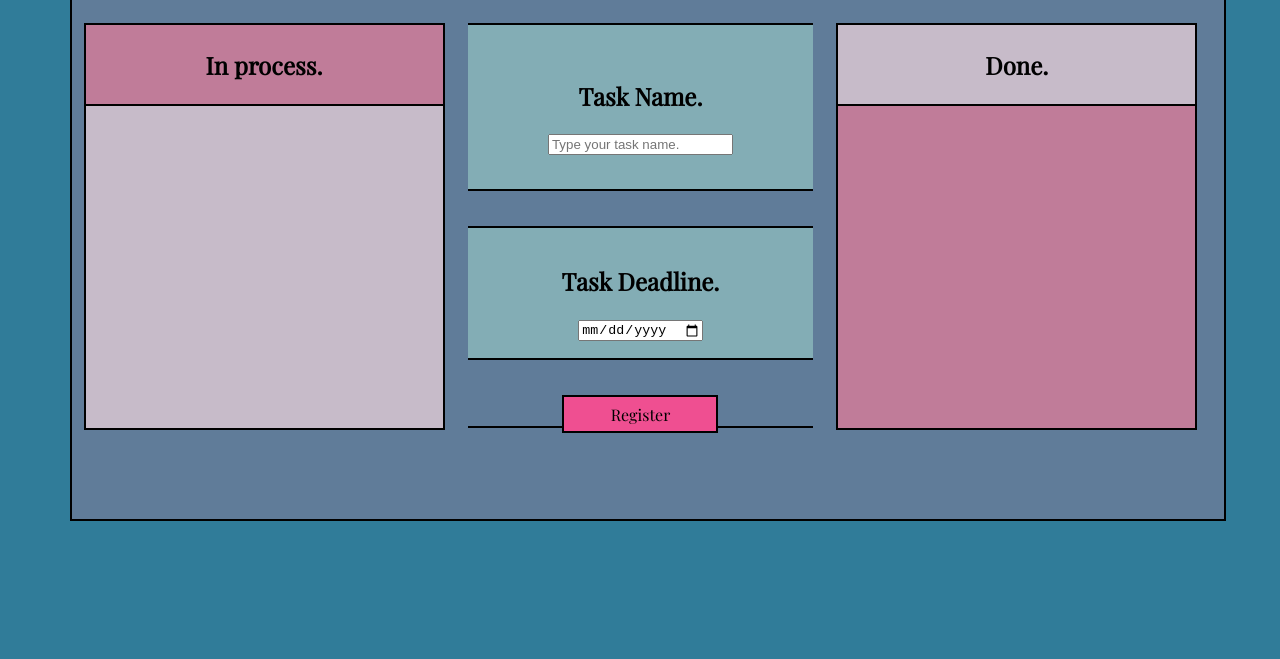
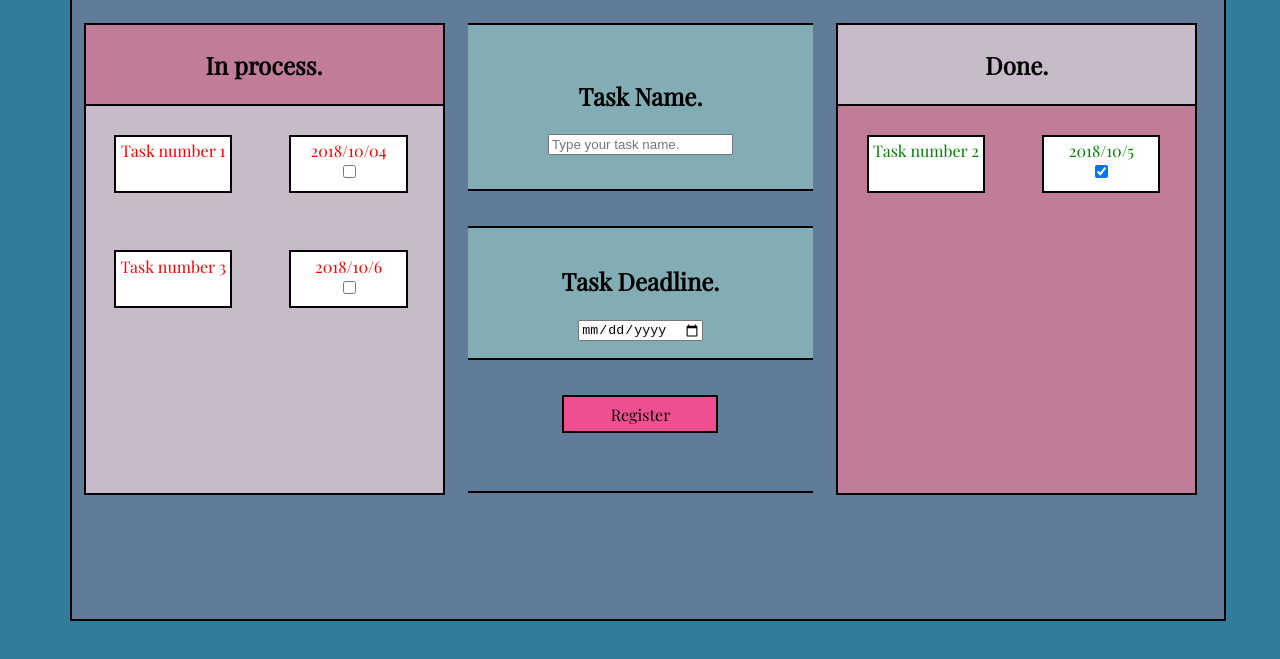
Before and after one commit to cristianfelipe94/TasksManager, a website: page TaskManagerAjax/src/index.html in a window 1280 px wide. Shown: the part 143-802 px from the top of the page. Drawn offline with nearby package versions, Linux system fonts and the light colour scheme; files whose address does not match are found by name.

Commit message:
Agrego funcionalidad a la Practica con Ajax y el Archivo JSON.

```diff
--- a/TaskManagerAjax/src/css/style.css
+++ b/TaskManagerAjax/src/css/style.css
@@ -14,7 +14,7 @@ body {
 
 .mainWrapper {
   width: 90%;
-  height: 620px;
+  height: 90%;
   border: 2px solid black;
   position: relative;
   margin: auto;
--- a/TaskManagerAjax/src/js/script.js
+++ b/TaskManagerAjax/src/js/script.js
@@ -2,15 +2,13 @@
 // Get all the elements from the DOM.
 const textNameWord = document.getElementById('taskManager');
 const dateManager = document.getElementById('dateManager');
-const incompletedNameBox = document.getElementById('taskNameIncompletedBox');
-const incompletedDateBox = document.getElementById('taskDateIncompletedBox');
-const completedBox = document.getElementById('taskCompletedBox');
 const incompletedNewRow = document.getElementById('newRowIncompletedBox');
 const completedNewRow = document.getElementById('newRowCompletedBox');
 const mainTitle = document.getElementById('mainTitle');
 const btnAction = document.getElementById('btnAction');
 
 // Create an Array.
+// Save the New Objects into this Global Array.
 const ObjectArray = [];
 
 // Main function, Upload the current value into the DOM.
@@ -43,7 +41,6 @@ function uploadTask() {
 
     // Create an Object with information in it.
     const MainArray = ({ TaskName: textNameWord.value, DateData: dateManager.value, Completed: false });
-
     // Add the Object into the Array.
     ObjectArray.push(MainArray);
     console.log(ObjectArray);
@@ -99,6 +96,7 @@ function uploadTask() {
     }
 
     checkBoxList.addEventListener('click', changeStatus);
+
   } else if (textNameWord.value === '' && !dateManager.value) {
     textNameWord.style.border = ('5px solid red');
     dateManager.style.border = ('5px solid red');
@@ -114,5 +112,118 @@ function uploadTask() {
   }
 }
 
+// dataReceived(): This event will be active as the request gets the Data from
+// the JSON.
+function dataReceived(event) {
+  const response = event.target.response;
+  for (const element of response) {
+    // Create the elements that are going to be in the DOM.
+    // Elements that are going to be Created after Event.
+    const newTaskNameList = document.createElement('ul');
+    const newTaskDateList = document.createElement('ul');
+    const newTaskNameListItem = document.createElement('li');
+    const newTaskDateListItem = document.createElement('li');
+    const checkBoxList = document.createElement('input');
+
+    // Add the Element information on the List Item.
+    newTaskNameListItem.innerText = element.TaskName;
+    newTaskDateListItem.innerText = element.DateData;
+
+    // Set Attributes to the CheckBoxes.
+    checkBoxList.setAttribute('type', 'checkbox');
+    checkBoxList.setAttribute('class', 'checkBoxStatus');
+
+    // Information that is going to be inside the DOM Elements.
+    newTaskNameList.appendChild(newTaskNameListItem);
+    newTaskDateList.appendChild(newTaskDateListItem);
+    newTaskDateList.appendChild(checkBoxList);
+
+    // Check If every element from the JSON is completed.
+    if (!element.Completed) {
+      // Set classes for the DOM Elements
+      newTaskNameList.setAttribute('class', 'incompletedBlock');
+      newTaskDateList.setAttribute('class', 'incompletedBlock');
+
+      // Include the information within the DOM Elements into the respective Lists or Rows.
+      incompletedNewRow.appendChild(newTaskNameList);
+      incompletedNewRow.appendChild(newTaskDateList);
+
+      // Apply styles to the Incompleted Rows.
+      newTaskNameList.style.color = ('red');
+      newTaskDateList.style.color = ('red');
+    // Check if every element from the JSON is not completed.
+    } else if (element.Completed) {
+      // Set classes for the DOM Elements
+      newTaskNameList.setAttribute('class', 'completedBlock');
+      newTaskDateList.setAttribute('class', 'completedBlock');
+
+      // Include the information within the DOM Elements into the respective Lists or Rows.
+      completedNewRow.appendChild(newTaskNameList);
+      completedNewRow.appendChild(newTaskDateList);
+
+      // Set the Default Attribute for those Elements that have not been completed.
+      checkBoxList.setAttribute('checked', 'checked');
+
+      // Apply styles to the Incompleted Rows.
+      newTaskNameList.style.color = ('green');
+      newTaskDateList.style.color = ('green');
+    }
+    // This Function will change the status from the JSON Elements.
+    // From completed to not completed.
+    function changeStatus() {
+      if (checkBoxList.checked) {
+        //Will change Status from Object.
+        element.Completed = true;
+        // Set classes for the DOM Elements
+        newTaskNameList.setAttribute('class', 'completedBlock');
+        newTaskDateList.setAttribute('class', 'completedBlock');
+
+        // Include the information within the DOM Elements into the respective Lists or Rows.
+        completedNewRow.appendChild(newTaskNameList);
+        completedNewRow.appendChild(newTaskDateList);
+
+        // Apply styles to the Incompleted Rows.
+        newTaskNameList.style.color = ('green');
+        newTaskDateList.style.color = ('green');
+
+      } else if (!checkBoxList.checked) {
+        //Will change Status from Object.
+        element.Completed = false;
+        // Set classes for the DOM Elements
+        newTaskNameList.setAttribute('class', 'incompletedBlock');
+        newTaskDateList.setAttribute('class', 'incompletedBlock');
+
+        // Include the information within the DOM Elements into the respective Lists or Rows.
+        incompletedNewRow.appendChild(newTaskNameList);
+        incompletedNewRow.appendChild(newTaskDateList);
+
+        // Apply styles to the Incompleted Rows.
+        newTaskNameList.style.color = ('red');
+        newTaskDateList.style.color = ('red');
+      }
+    }
+    // Set the EventListener to the Checkbox.
+    checkBoxList.addEventListener('click', changeStatus);
+  }
+}
+
+// getElements(): This will create a Request to get the information from the JSON.
+function getElements() {
+  // Create a XMLHttpRequest.
+  const request = new XMLHttpRequest();
+  // Run the Function DataReceived as the Page Loads.
+  request.addEventListener('load', dataReceived);
+  // Type of response the system is waiting.
+  request.responseType = 'json';
+  // Starts the request.
+  // Set the Path to get the JSON.
+  request.open('GET', '../json/data.json');
+  // Sent the request.
+  request.send();
+}
+
+// Set the Event to the Load Window to run the Function.
+window.addEventListener('load', getElements);
+
 // Set the Event to the BTN to run the Function.
 btnAction.addEventListener('click', uploadTask);
--- a/TaskManagerAjax/src/json/data.json
+++ b/TaskManagerAjax/src/json/data.json
@@ -1,22 +1,17 @@
 [
   {
-    "text": "Cras Euismod Ligula Etiam",
-    "color": "red",
-    "bold": true
+    "TaskName": "Task number 1",
+    "DateData": "2018/10/04",
+    "Completed": false
   },
   {
-    "text": "Parturient Dapibus Ultricies Sit",
-    "color": "blue",
-    "bold": false
+    "TaskName": "Task number 2",
+    "DateData": "2018/10/5",
+    "Completed": true
   },
   {
-    "text": "Amet Dolor Parturient Egestas",
-    "color": "green",
-    "bold": false
-  },
-  {
-    "text": "Ornare Justo Fringilla Cursus",
-    "color": "black",
-    "bold": true
+    "TaskName": "Task number 3",
+    "DateData": "2018/10/6",
+    "Completed": false
   }
 ]
```
